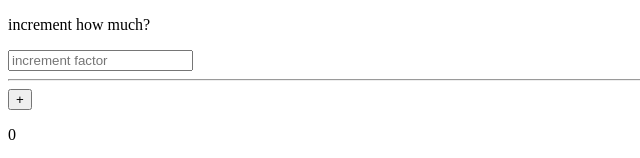
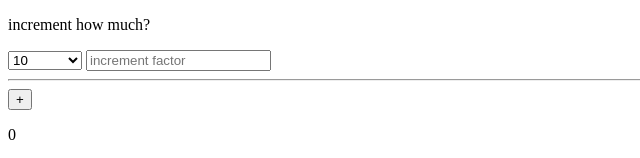
Before and after one commit to MagicSev/zweite-Klasse, a website built with Vite: page coursework/2025-09-11-html-dom-intro/index.html in a window 1280 px wide. Shown: the top 158 px of the page, without its empty margins (0-640 px from the left). Built offline with nearby package versions, Linux system fonts and the light colour scheme.

Commit message:
added select

```diff
--- a/coursework/2025-09-11-html-dom-intro/index.html
+++ b/coursework/2025-09-11-html-dom-intro/index.html
@@ -7,6 +7,15 @@
   </head>
   <body>
     <p>increment how much?</p>
+    <select id="incrementValue">
+      <option value="10">10</option>
+        <option value="67">67</option>
+      <option value="100">100</option>
+      <option value="1000">1000</option>
+      <option value="10000">10000</option>
+      <option value="100000">100000</option>
+      <option value="1000000">1000000</option>
+    </select>
     <input type="number" name="increment" id="increment" placeholder="increment factor" />
     <hr />
 
```
